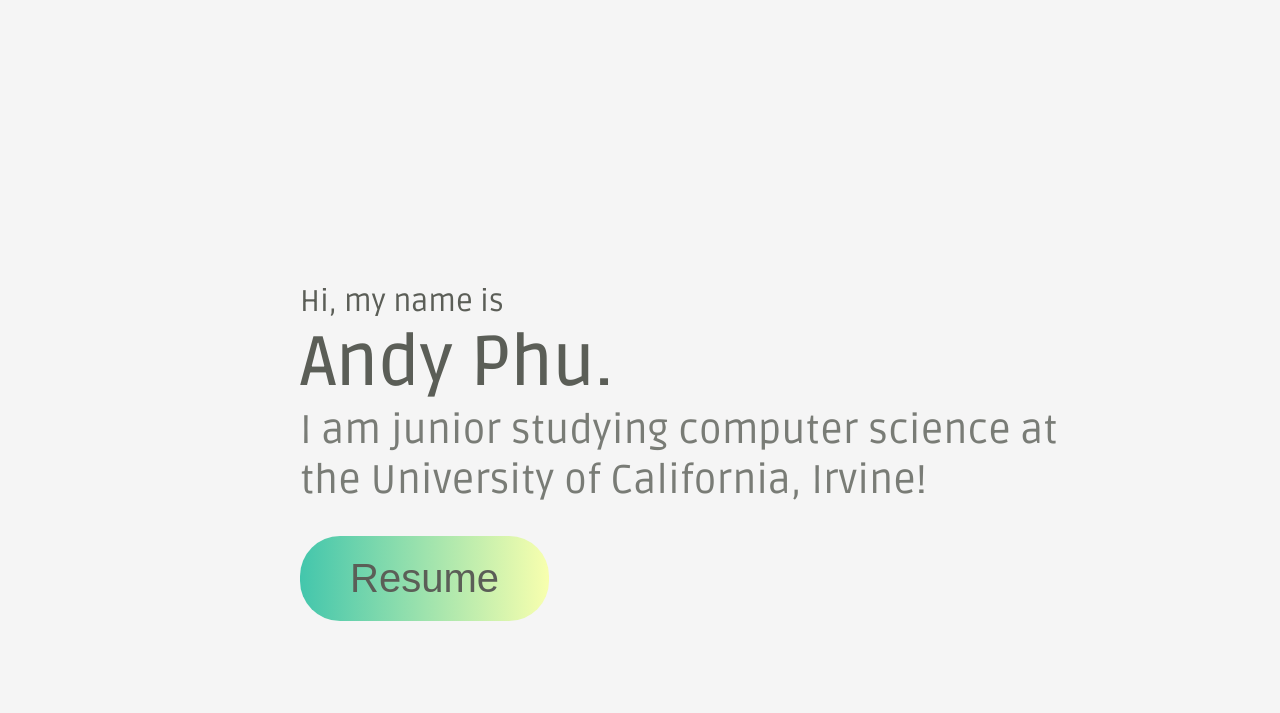
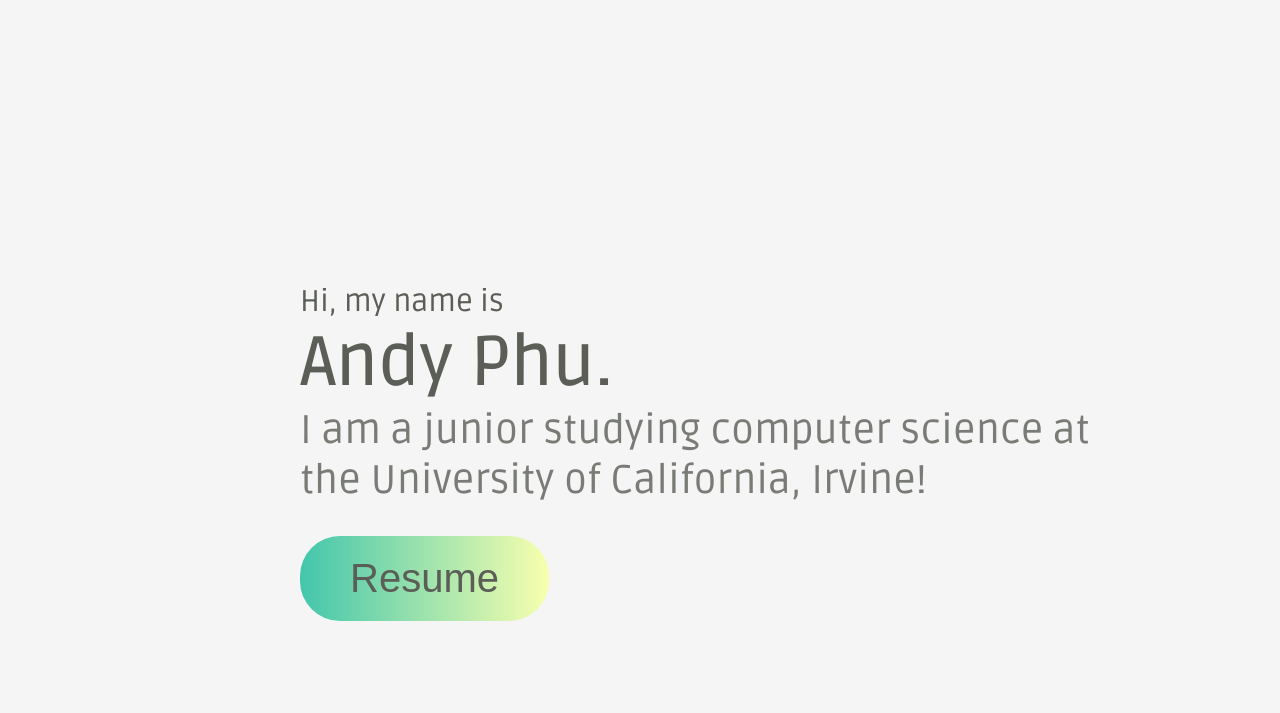
Before and after one commit to andy-phu/Personal-Portfolio, a plain HTML site: page index.html in a window 1280 px wide. Shown: the part 87-800 px from the top of the page. Drawn offline with Linux system fonts and the light colour scheme.

Commit message:
a junior

```diff
--- a/index.html
+++ b/index.html
@@ -8,6 +8,9 @@
 <link href="https://fonts.googleapis.com/css2?family=Ruda:wght@400;500;900&display=swap" rel="stylesheet">
 
 <link rel="stylesheet" href="styles/header.css">
+
+<link rel="icon" type="image/x-icon" href="logos/favicon.ico">
+
 </head>
 
 <body>
@@ -43,7 +46,7 @@
         <div class="about">
             <div class="first-about">Hi, my name is</div>
             <div class="second-about">Andy Phu.</div>
-            <div class="third-about"> I am junior studying computer science at the University of California, Irvine!</div>
+            <div class="third-about"> I am a junior studying computer science at the University of California, Irvine!</div>
             <a href="https://drive.google.com/file/d/1yCv0q2isZKJD6POXSQx926ydRMlaoQEl/view?usp=sharing" target="blank">
                 <button class="resume-button">Resume</button>
             </a>
```
Also changed, not shown: logos/favicon.ico (added).
